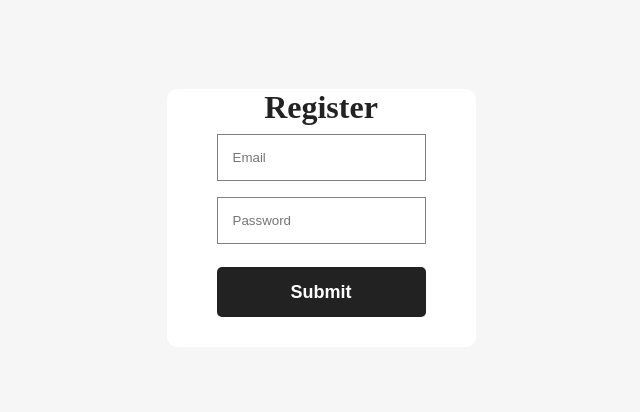
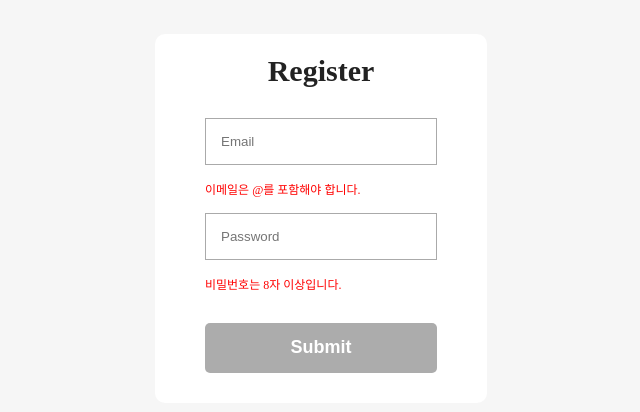
Before and after one commit to hannaax/wanted-pre-onboarding-frontend, a React (Create React App) app: page / in a window 1280 px wide. Shown: the part 182-594 px from the top of the page, without its empty margins (319-959 px from the left). Built offline with nearby package versions, Linux system fonts and the light colour scheme.

Commit message:
feat:  회원가입&로그인 기능 추가

```diff
--- a/src/pages/Register.js
+++ b/src/pages/Register.js
@@ -1,31 +1,85 @@
+import { useState, useEffect } from "react";
 import styled from "styled-components";
+import { instance } from "../api/instance";
+import { useNavigate } from "react-router-dom";
 
 const Register = () => {
+  const navigate = useNavigate();
+  const [userInfo, setUserInfo] = useState({
+    email: "",
+    password: "",
+  });
+
+  const [pwValidationState, setPwValidationState] = useState(false);
+  const [emailValidationState, setEmailValidationState] = useState(false);
+
   const handleSubmit = (e) => {
     e.preventDefault();
+    console.log("회원가입");
+    console.log(userInfo);
+
+    instance
+      .post("/auth/signup", userInfo)
+      .then((res) => {
+        console.log(res);
+        if (res.status !== 201) return alert("회원가입에 실패했습니다.");
+        navigate("/signin");
+      })
+      .catch((err) => {
+        console.log(err);
+        return alert("회원가입에 실패했습니다.");
+      });
   };
 
-  const emailValidation = () => {};
+  const emailValidation = (e) => {
+    let email = e.target.value;
+    setUserInfo({ ...userInfo, email: email });
+    if ([...email].includes("@") && email !== "") {
+      setEmailValidationState(true);
+    } else {
+      setEmailValidationState(false);
+    }
+  };
 
-  const pwValidation = () => {};
+  const pwValidation = (e) => {
+    let pw = e.target.value;
+    setUserInfo({ ...userInfo, password: pw });
+    if (pw.length >= 8) {
+      setPwValidationState(true);
+    } else {
+      setPwValidationState(false);
+    }
+  };
+
+  useEffect(() => {
+    const hasToken = localStorage.getItem("token");
+    if (hasToken) return navigate("/todo");
+  }, [navigate]);
 
   return (
     <Container>
       <form onSubmit={handleSubmit}>
-        <h1>Register</h1>
+        <div>Register</div>
         <input
           data-testid="email-input"
           type="email"
           placeholder="Email"
           onChange={emailValidation}
         />
+        {emailValidationState || <p>이메일은 @를 포함해야 합니다.</p>}
         <input
           data-testid="password-input"
           type="password"
           placeholder="Password"
           onChange={pwValidation}
         />
-        <Button data-testid="signup-button">Submit</Button>
+        {pwValidationState || <p>비밀번호는 8자 이상입니다.</p>}
+        <Button
+          data-testid="signup-button"
+          disabled={!(pwValidationState && emailValidationState)}
+        >
+          Submit
+        </Button>
       </form>
     </Container>
   );
@@ -48,9 +102,12 @@ const Container = styled.div`
     border-radius: 10px;
   }
 
-  > form h1 {
+  > form div {
+    font-size: 30px;
+    font-weight: 700;
     color: #222;
     text-align: center;
+    margin: 20px;
   }
 
   > form label {
@@ -60,8 +117,15 @@ const Container = styled.div`
 
   > form input {
     padding: 15px;
-    margin: 8px 0px;
-    border: 1px solid gray;
+    margin: 10px 0px;
+    border: 1px solid #aaa;
+    width: 200px;
+  }
+
+  > form p {
+    font-size: 12px;
+    color: red;
+    padding: 5px 0;
   }
 `;
 
@@ -73,10 +137,10 @@ const Button = styled.button`
   background-color: ${(props) => (props.disabled ? "#acacac" : "#222;")};
   color: white;
   border-radius: 5px;
-  font-weight: bold;
+  font-weight: 550;
   font-size: 18px;
   cursor: pointer;
-  margin-top: 15px;
+  margin-top: 25px;
   margin-bottom: 30px;
   pointer-events: ${(props) => (props.disabled ? "none" : null)};
 `;
--- a/src/pages/Signin.js
+++ b/src/pages/Signin.js
@@ -1,31 +1,86 @@
+import { useState, useRef, useEffect } from "react";
 import styled from "styled-components";
+import { instance } from "../api/instance";
+import { useNavigate } from "react-router-dom";
 
 const Signin = () => {
+  const navigate = useNavigate();
+  const [userInfo, setUserInfo] = useState({
+    email: "",
+    password: "",
+  });
+
+  const [pwValidationState, setPwValidationState] = useState(false);
+  const [emailValidationState, setEmailValidationState] = useState(false);
+
   const handleSubmit = (e) => {
     e.preventDefault();
+    console.log("로그인");
+
+    instance
+      .post("/auth/signin", userInfo)
+      .then((res) => {
+        console.log(res);
+        if (res.status !== 200) return alert("로그인에 실패했습니다.");
+        // localStorage.setItem("token", Object.values(res.data));
+        localStorage.setItem("token", res.data.access_token);
+        navigate("/todo");
+      })
+      .catch((err) => {
+        console.log(err);
+        return alert("로그인에 실패했습니다.");
+      });
   };
 
-  const emailValidation = () => {};
+  const emailValidation = (e) => {
+    let email = e.target.value;
+    setUserInfo({ ...userInfo, email: email });
+    if ([...email].includes("@") && email !== "") {
+      setEmailValidationState(true);
+    } else {
+      setEmailValidationState(false);
+    }
+  };
 
-  const pwValidation = () => {};
+  const pwValidation = (e) => {
+    let pw = e.target.value;
+    setUserInfo({ ...userInfo, password: pw });
+    if (pw.length >= 8) {
+      setPwValidationState(true);
+    } else {
+      setPwValidationState(false);
+    }
+  };
+
+  useEffect(() => {
+    const hasToken = localStorage.getItem("token");
+    if (hasToken) return navigate("/todo");
+  }, [navigate]);
 
   return (
     <Container>
       <form onSubmit={handleSubmit}>
-        <h1>Signin</h1>
+        <div>Signin</div>
         <input
           data-testid="email-input"
           type="email"
           placeholder="Email"
           onChange={emailValidation}
         />
+        {emailValidationState || <p>이메일은 @를 포함해야 합니다.</p>}
         <input
           data-testid="password-input"
           type="password"
           placeholder="Password"
           onChange={pwValidation}
         />
-        <Button data-testid="signin-button">Submit</Button>
+        {pwValidationState || <p>비밀번호는 8자 이상입니다.</p>}
+        <Button
+          data-testid="signin-button"
+          disabled={!(pwValidationState && emailValidationState)}
+        >
+          Submit
+        </Button>
       </form>
     </Container>
   );
@@ -48,9 +103,12 @@ const Container = styled.div`
     border-radius: 10px;
   }
 
-  > form h1 {
+  > form div {
+    font-size: 30px;
+    font-weight: 700;
     color: #222;
     text-align: center;
+    margin: 20px;
   }
 
   > form label {
@@ -60,8 +118,15 @@ const Container = styled.div`
 
   > form input {
     padding: 15px;
-    margin: 8px 0px;
-    border: 1px solid gray;
+    margin: 10px 0px;
+    border: 1px solid #aaa;
+    width: 200px;
+  }
+
+  > form p {
+    font-size: 12px;
+    color: red;
+    padding: 5px 0;
   }
 `;
 
@@ -73,10 +138,10 @@ const Button = styled.button`
   background-color: ${(props) => (props.disabled ? "#acacac" : "#222;")};
   color: white;
   border-radius: 5px;
-  font-weight: bold;
+  font-weight: 550;
   font-size: 18px;
   cursor: pointer;
-  margin-top: 15px;
+  margin-top: 25px;
   margin-bottom: 30px;
   pointer-events: ${(props) => (props.disabled ? "none" : null)};
 `;
```
